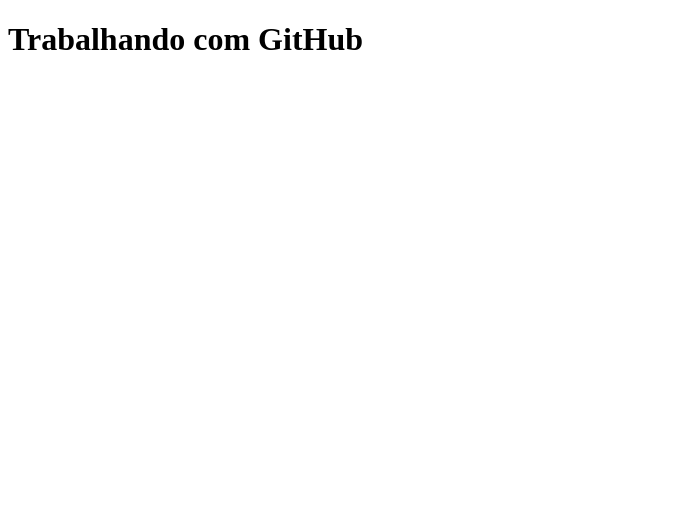
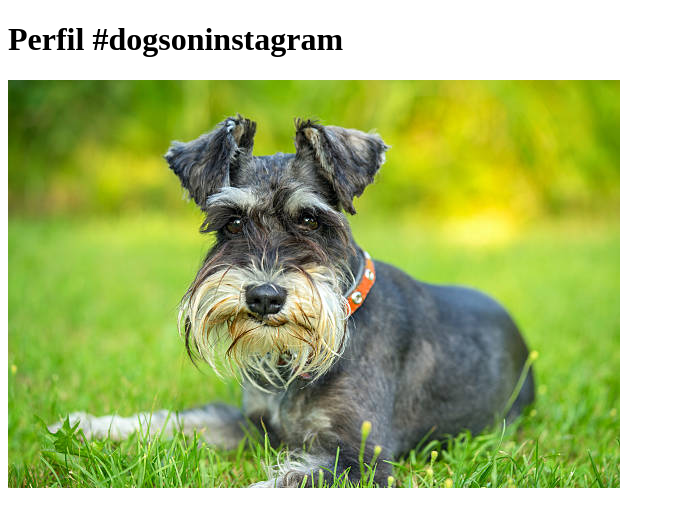
Before and after one commit to WMS66/AulaGitHub, a plain HTML site: page index.html in a window 1280 px wide. Shown: the whole page, without its empty margins (0-675 px from the left). Drawn offline with Linux system fonts and the light colour scheme.

Commit message:
🚀 :rocket: build: Add a picture of a dog

```diff
--- a/index.html
+++ b/index.html
@@ -4,9 +4,10 @@
         <meta charset="UTF-8" />
         <meta http-equiv="X-UA-Compatible" content="IE=edge" />
         <meta name="viewport" content="width=device-width, initial-scale=1.0" />
-        <title>Trabalhando com GitHub</title>
+        <title>Fanpage de Doginhos</title>
     </head>
     <body>
-        <h1>Trabalhando com GitHub</h1>
+        <h1>Perfil #dogsoninstagram</h1>
+        <img src="./images/dog _chnauzer.jpg" />
     </body>
 </html>
```
Also changed, not shown: images/dog _chnauzer.jpg (added).
